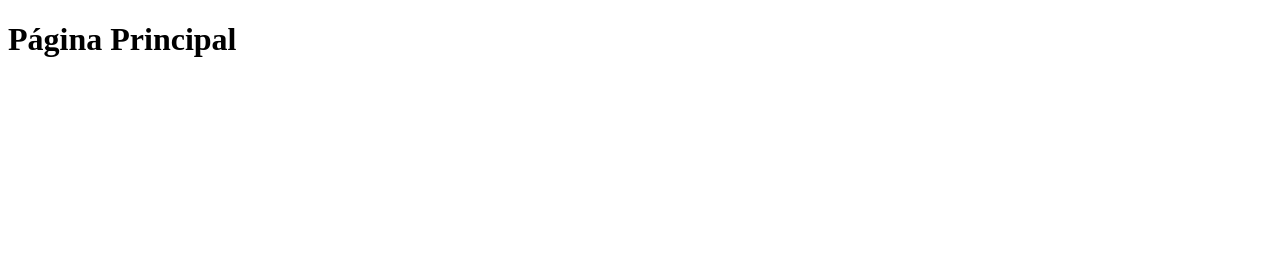
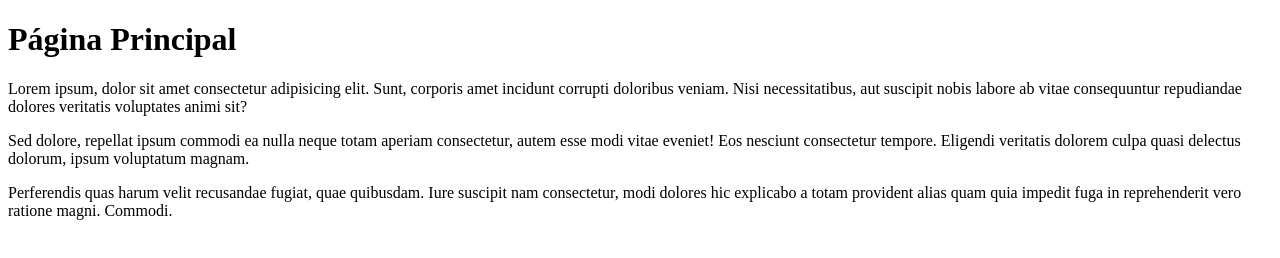
Before and after one commit to lcsilva76/git-exemplo1, a plain HTML site: page index.html in a window 1280 px wide. Drawn offline with Linux system fonts and the light colour scheme.

Commit message:
Segundo commit

```diff
--- a/index.html
+++ b/index.html
@@ -7,5 +7,9 @@
 </head>
 <body>
     <h1>Página Principal</h1>
+
+    <p>Lorem ipsum, dolor sit amet consectetur adipisicing elit. Sunt, corporis amet incidunt corrupti doloribus veniam. Nisi necessitatibus, aut suscipit nobis labore ab vitae consequuntur repudiandae dolores veritatis voluptates animi sit?</p>
+    <p>Sed dolore, repellat ipsum commodi ea nulla neque totam aperiam consectetur, autem esse modi vitae eveniet! Eos nesciunt consectetur tempore. Eligendi veritatis dolorem culpa quasi delectus dolorum, ipsum voluptatum magnam.</p>
+    <p>Perferendis quas harum velit recusandae fugiat, quae quibusdam. Iure suscipit nam consectetur, modi dolores hic explicabo a totam provident alias quam quia impedit fuga in reprehenderit vero ratione magni. Commodi.</p>
 </body>
 </html>
```
